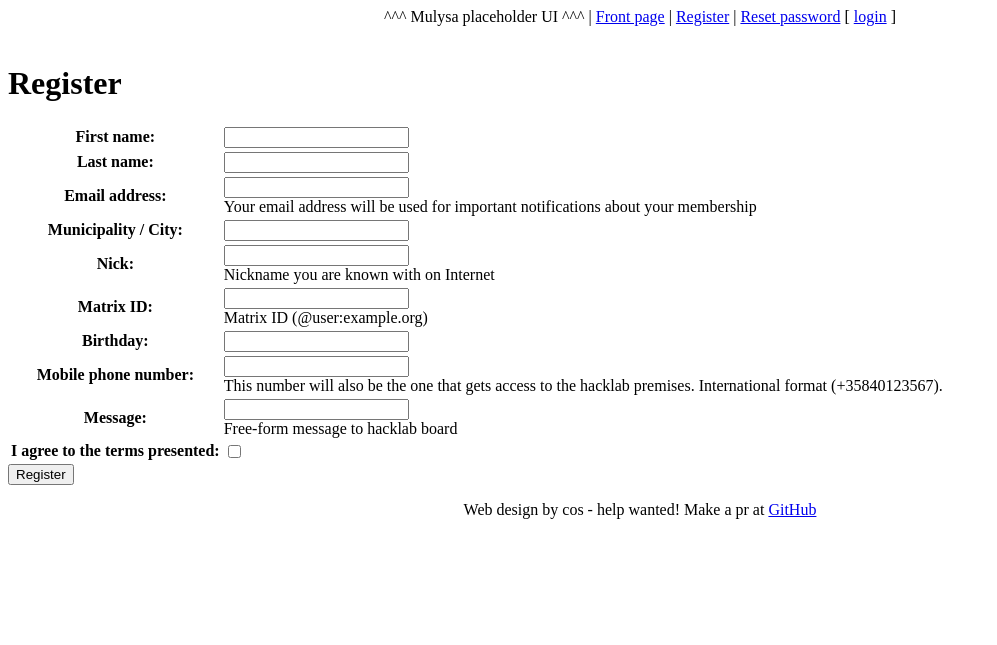
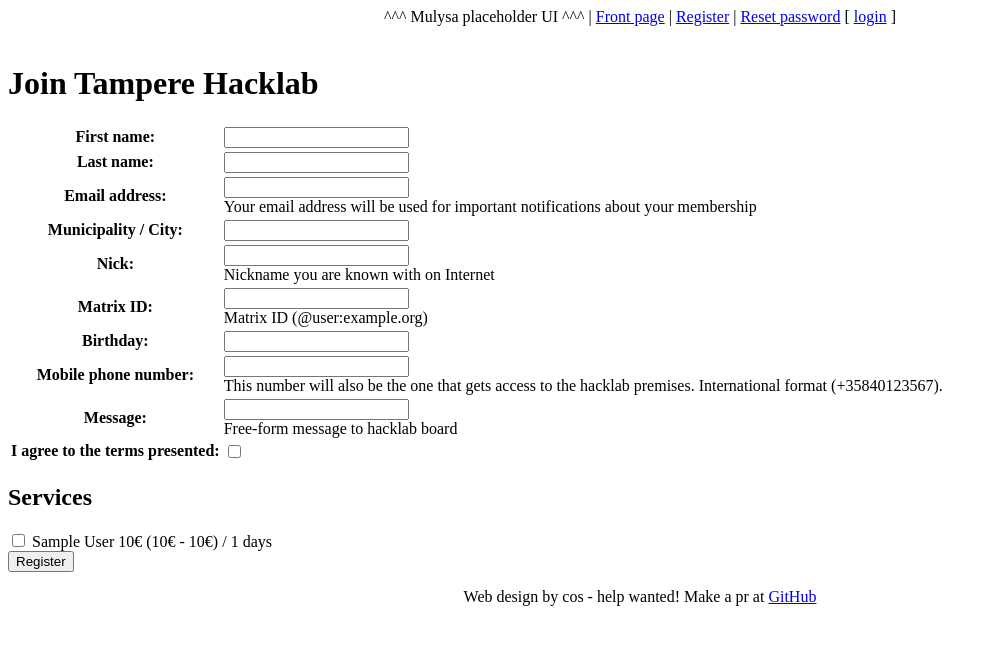
Before and after one commit to TampereHacklab/mulysa, a Django app: page /www/register in a window 1280 px wide. Shown: the top 645 px of the page, without its empty margins (0-997 px from the left). Run offline with Django 3.2, Linux system fonts and the light colour scheme; tables that the repository leaves empty hold one stand-in row (values such as "Sample post"); parts of the project's set-up code (start-up, migrations or seed data) failed here and were passed over.

Commit message:
Work on getting registration to work, still wip

```diff
--- a/drfx/settings.py
+++ b/drfx/settings.py
@@ -217,3 +217,9 @@ logging.config.dictConfig({
 
 LOGIN_REDIRECT_URL = '/'
 LOGOUT_REDIRECT_URL = '/'
+
+# Load non-default settings from settings_local.py if it exists
+try:
+    from settings_local import *
+except ImportError:
+    pass
--- a/users/models.py
+++ b/users/models.py
@@ -263,7 +263,20 @@ class MemberService(models.Model):
     def __str__(self):
         return 'Member service ' + str(self.name)
 
+    # Returns the cost of the service in human-readable string
+    def cost_string(self):
+        cs = str(self.cost) + "€ "
+        if self.cost_min and self.cost_max:
+            cs = cs + "(" + str(self.cost_min) + "€ - " + str(self.cost_max) + "€)"
+        return cs
 
+    # Returns the period (days per payment) for the service in human-readable string
+    def period_string(self):
+        if self.days_per_payment == 31:
+            return _('month')
+        if self.days_per_payment == 365:
+            return _('year')
+        return str(self.days_per_payment) + ' ' + _('days')
 """
 Represents a incoming money transaction on the club's account.
 
--- a/www/templates/www/base.html
+++ b/www/templates/www/base.html
@@ -1,5 +1,6 @@
 <html>
     <head>
+        <meta charset="UTF-8">
         <title>Mulysa</title>
     </head>
     <body>
--- a/www/templates/www/register.html
+++ b/www/templates/www/register.html
@@ -1,7 +1,7 @@
 {% extends "www/base.html" %}
 {% block content %}
 <h1>
-Register
+Join Tampere Hacklab
 </h1>
 <form action="/www/register" method="post">
     {% csrf_token %}
@@ -9,6 +9,10 @@ Register
         {{ userform.as_table }}
         {{ applicationform.as_table }}
     </table>
+    <h2>Services</h2>
+    {% for service in memberservices %}
+    <input type="checkbox" name="service-{{service.id}}" value="True"> {{ service.name }} {{ service.cost_string }} / {{ service.period_string }}<br/>
+    {% endfor %}
     <input type="submit" value="Register">
 </form>
 {% endblock %}
--- a/www/views.py
+++ b/www/views.py
@@ -16,6 +16,14 @@ def register(request):
     if request.method == 'POST':
         userform = RegistrationUserForm(request.POST)
         applicationform = RegistrationApplicationForm(request.POST)
+
+        memberservices = MemberService.objects.all()
+        for service in memberservices:
+            print('service', service)
+            if 'service-' + str(service.id) in request.POST:
+                print('service selected!')
+                # @todo continue here, create servicesubscritpions etc
+
         if userform.is_valid() and applicationform.is_valid():
             new_user = userform.save(commit=False)
             new_application = applicationform.save(commit=False)
@@ -30,7 +38,8 @@ def register(request):
                   'www/register.html',
                   {
                       'userform': userform,
-                      'applicationform': applicationform
+                      'applicationform': applicationform,
+                      'memberservices': MemberService.objects.all()
                   },
                   content_type='text/html'
                   )
```
